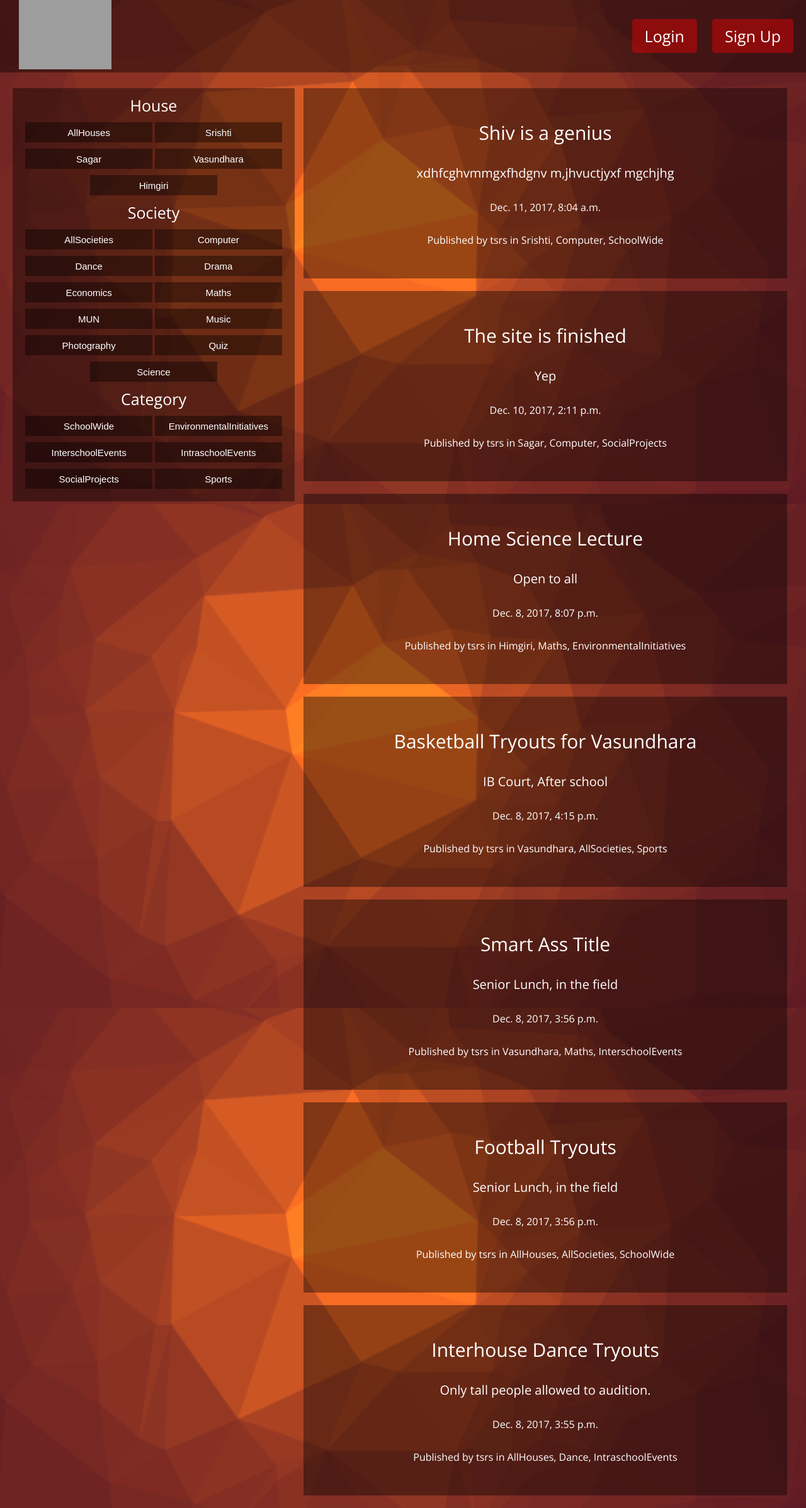
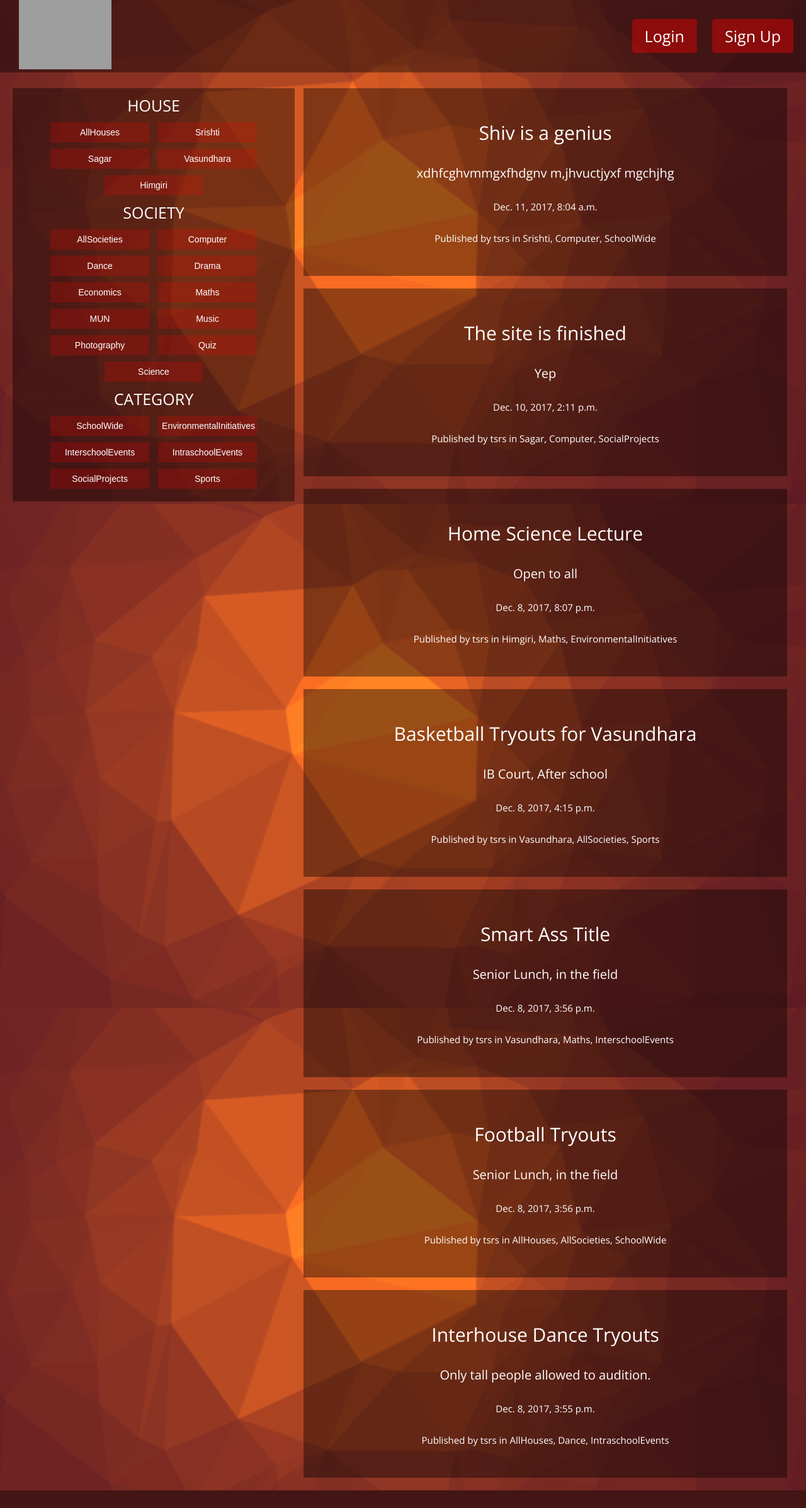
Before and after one commit to galenys/Infoportal, a Django app: page /infoportal/ in a window 1280 px wide. Shown: the whole page at 63% size. After the commit the page ends 2366 px from the top, so only its background shows below. Run offline with Django 3.2, Linux system fonts and the light colour scheme; data comes from the database, SQL or seed files in the repository; both versions use the stored data as it was after the commit; grey boxes are pictures that could not be loaded.

Commit message:
Final probably

```diff
--- a/infoportal/models.py
+++ b/infoportal/models.py
@@ -14,8 +14,8 @@ class Post(models.Model):
     user = models.ForeignKey(User, on_delete=models.CASCADE)
 
     title = models.CharField(max_length=200)
-    text = models.CharField(max_length=1000)
-    pub_date = pub_date = models.DateTimeField('date published')
+    text = models.TextField()
+    pub_date = models.DateTimeField('date published')
 
     ALL_HOUSES = "AllHouses"
     SRISHTI = "Srishti"
--- a/infoportal/static/index.css
+++ b/infoportal/static/index.css
@@ -69,8 +69,15 @@ button {
 .post-title {
   font-size: 30px;
 }
+.post-date {
+  font-size: 15px;
+}
 .post-text {
   font-size: 20px;
+}
+.post-categories {
+  font-size: 15px;
+  margin: 10px auto;
 }
 .form-div {
   text-align: center;
@@ -108,16 +115,17 @@ button {
 .filter-title {
   font-size: 25px;
   margin: 5px auto;
+  text-transform: uppercase;
 }
 .filter-option {
-  background-color: rgba(0, 0, 0, 0.4);
+  background-color: rgba(255, 0, 0, 0.2);
   color: white;
   border: none;
   display: inline-block;
-  width: 45%;
+  width: 35%;
   height: 32px;
-  font-size: 15px;
-  margin: 5px auto;
+  font-size: 14px;
+  margin: 5px;
 }
 /*.filter-option:hover {
   background-color: rgba(255, 255, 255, 0.4);
--- a/infoportal/static/index.js
+++ b/infoportal/static/index.js
@@ -43,7 +43,6 @@ function activateFilter(name, id) {
 
 }
 
-// This isn't mine (StackOverflow bruv), just use it to check if an array contains an element
 var contains = function(needle) {
     // Per spec, the way to identify NaN is that it is not equal to itself
     var findNaN = needle !== needle;
--- a/infoportal/templates/infoportal/index.html
+++ b/infoportal/templates/infoportal/index.html
@@ -15,7 +15,7 @@
       </div>
 
       {% if user.is_authenticated %}
-        <p class="option greeting">Hi {{ user.username }}.</p>
+        <p class="option greeting">Hi {{ user.username }}</p>
         <p class="option link"><a href="{% url 'logout' %}">Logout</a></p>
         <p class="option link"><a href="{% url 'infoportal:newpost' %}">New Post</a></p>
       {% else %}
@@ -49,7 +49,7 @@
           <p class="post-title">{{ post.title }}</p>
           <p class="post-text">{{ post.text }}</p>
           <p class="post-date">{{ post.pub_date }}</p>
-          <p>Published by {{ post.user.username }} in {{ post.house }}, {{ post.society }}, {{ post.category }}</p>
+          <p class="post-categories">Published by {{ post.user.username }} in {{ post.house }}, {{ post.society }}, {{ post.category }}</p>
         </div>
       {% endfor %}
     </div>
```
Also changed, not shown: db.sqlite3, infoportal/migrations/0010_auto_20171227_1219.py (added), 3 other files.
